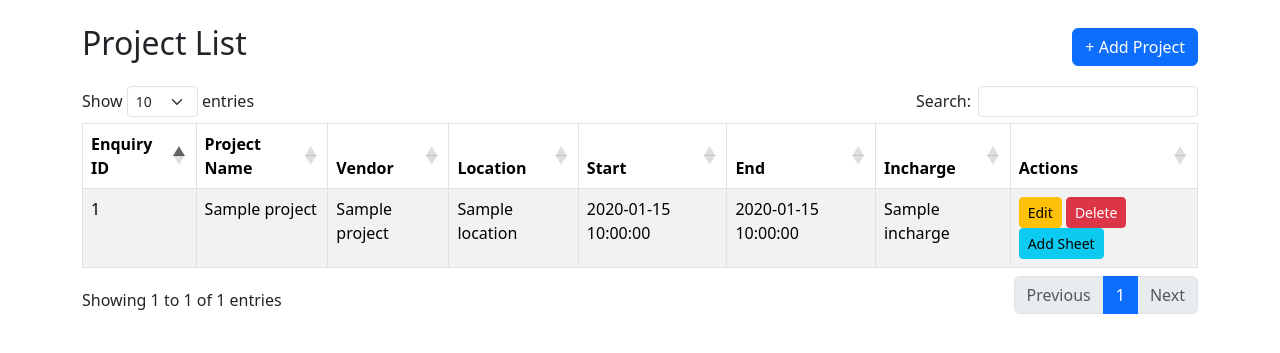
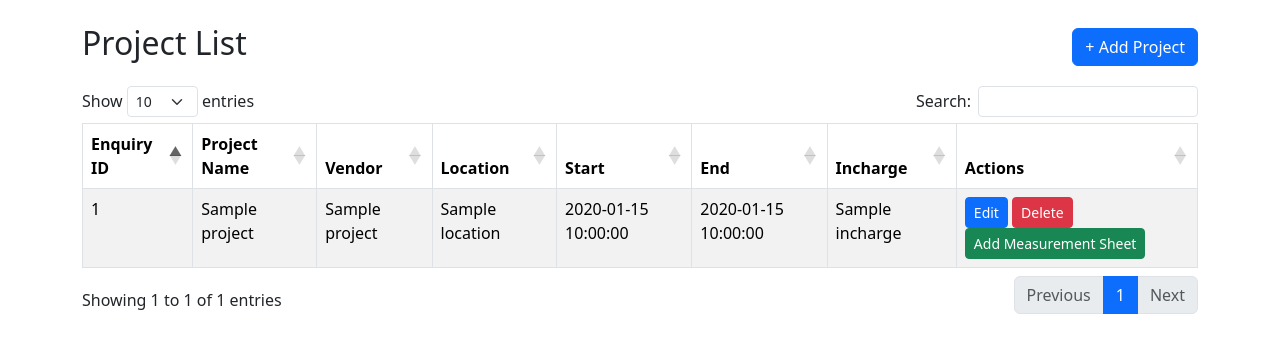
Before and after one commit to kumartech-maker/Vanesengineering, a Flask app: template templates/projects.html in a window 1280 px wide. Shown: the top 353 px of the page. Run offline with Flask 3, Linux system fonts and the light colour scheme; data comes from the database, SQL or seed files in the repository; the template is opened without the code that fills it: most values are stand-ins (such as "Sample title", 1, 10 or a date in 2020); data that the repository does not hold is empty; some libraries are stand-ins or nearby versions.

Commit message:
Update projects.html

```diff
--- a/templates/projects.html
+++ b/templates/projects.html
@@ -53,9 +53,21 @@
           <td>{{ project.end_date }}</td>
           <td>{{ project.incharge }}</td>
           <td>
-            <a href="{{ url_for('edit_project', project_id=project.id) }}" class="btn btn-sm btn-warning">Edit</a>
-            <a href="{{ url_for('delete_project', project_id=project.id) }}" class="btn btn-sm btn-danger">Delete</a>
-            <a href="{{ url_for('measurement_sheet', project_id=project.id) }}" class="btn btn-sm btn-info">Add Sheet</a>
+  <!-- ✏️ Edit Button -->
+  <button class="btn btn-sm btn-primary" data-bs-toggle="modal" data-bs-target="#editProjectModal{{ project.id }}">
+    Edit
+  </button>
+
+  <!-- 🗑️ Delete Button -->
+  <a href="{{ url_for('delete_project', project_id=project.id) }}" class="btn btn-sm btn-danger"
+     onclick="return confirm('Are you sure you want to delete this project?');">
+    Delete
+  </a>
+
+  <!-- 📏 Add Measurement Sheet -->
+  <a href="{{ url_for('measurement_sheet', project_id=project.id) }}" class="btn btn-sm btn-success">
+    Add Measurement Sheet
+  </a>
           </td>
         </tr>
         {% endfor %}
```
